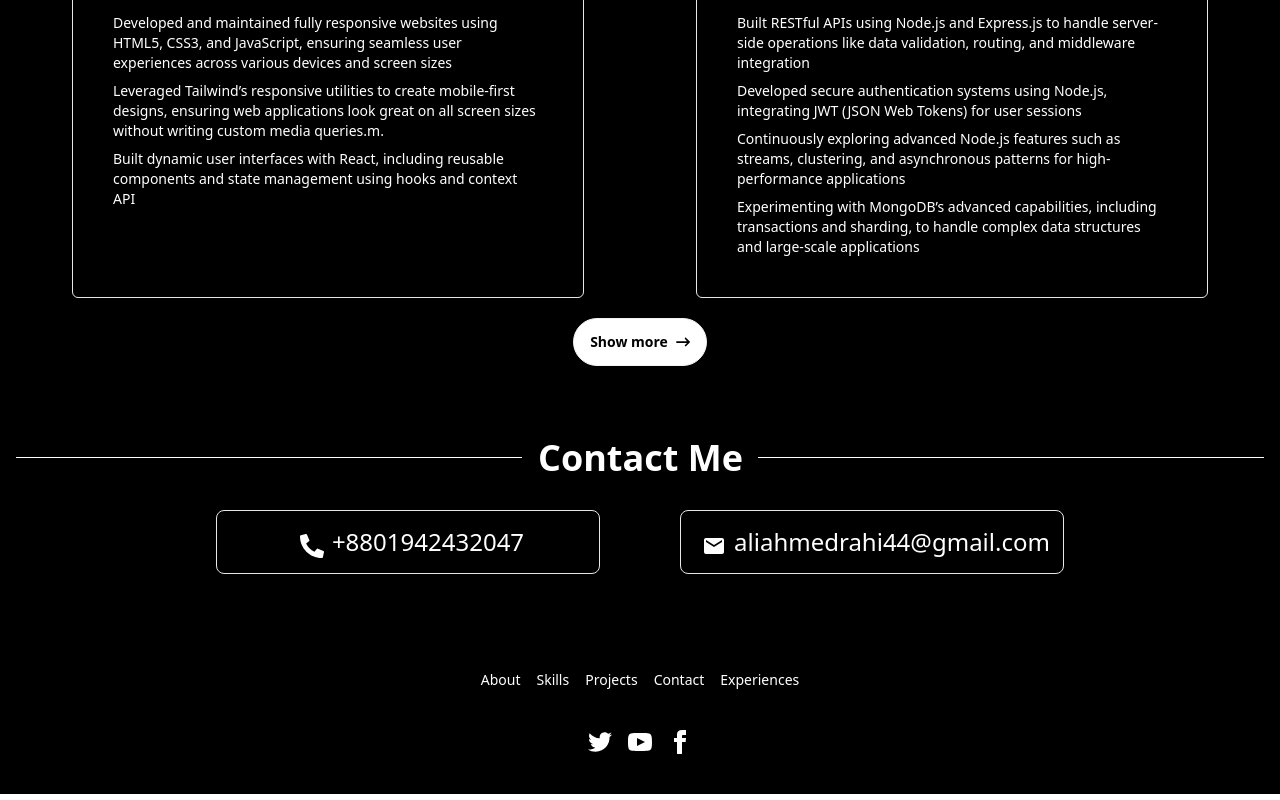
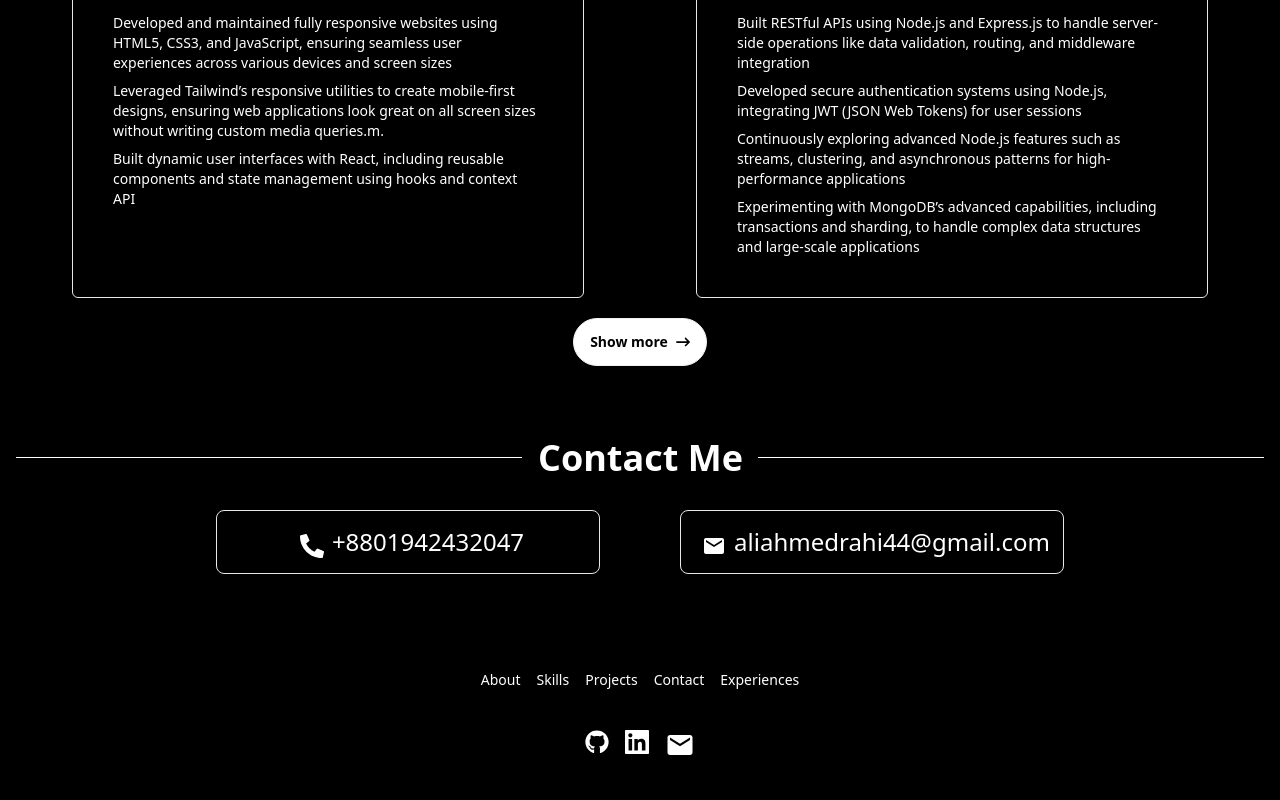
Before and after one commit to Ali-Ahmed-Rahi/My-Portfolio, a React (Vite) app: page / in a window 1280 px wide. Shown: the part 2780-3580 px from the top of the page. Built offline with nearby package versions, Linux system fonts and the light colour scheme.

Commit message:
third commit

```diff
--- a/src/Page/ContactMe.jsx
+++ b/src/Page/ContactMe.jsx
@@ -22,7 +22,7 @@ const ContactMe = () => {
         <div data-aos="zoom-in-up" className="bg-black  mt-3 lg:w-1/3 border">
           <div className="text-center py-5 lg:py-20 px-8">
           <MdEmail className="mx-auto text-3xl lg:text-5xl" />
-            <h2 className=" lg:text-2xl font-medium mt-5">Talk To Our Team</h2>
+            <h2 className=" lg:text-2xl font-medium mt-5">Talk To Me</h2>
             <p className="lg:text-xl mt-5">
               If you Intersted In My Project & Experience?<br /> Just Pickup  Your Phone to
               Chat With Me.
--- a/src/Page/Projects.jsx
+++ /dev/null
@@ -1,22 +0,0 @@
-const Projects = ({project}) => {
-  const {title}=project
-  return (
-    <div className="card bg-base-100 w-96 shadow-xl">
-      <figure>
-        <img
-          src="https://img.daisyui.com/images/stock/photo-1606107557195-0e29a4b5b4aa.webp"
-          alt="Shoes"
-        />
-      </figure>
-      <div className="card-body">
-        <h2 className="card-title">{title}</h2>
-        <p>If a dog chews shoes whose shoes does he choose?</p>
-        <div className="card-actions justify-end">
-          <button className="btn btn-primary">Buy Now</button>
-        </div>
-      </div>
-    </div>
-  );
-};
-
-export default Projects;
--- a/src/Shered/Footer.jsx
+++ b/src/Shered/Footer.jsx
@@ -1,3 +1,6 @@
+import { FaGithub } from "react-icons/fa";
+import { GrLinkedin } from "react-icons/gr";
+import { MdEmail } from "react-icons/md";
 import { Link } from "react-router-dom";
 
 const Footer = () => {
@@ -8,47 +11,35 @@ const Footer = () => {
           <a className="link link-hover">About</a>
           <a className="link link-hover">Skills</a>
           <a className="link link-hover">Projects</a>
-          <Link to='/contact' className="link link-hover">Contact</Link>
-          <Link to='/exp' className="link link-hover">Experiences</Link>
+          <Link to="/contact" className="link link-hover">
+            Contact
+          </Link>
+          <Link to="/exp" className="link link-hover">
+            Experiences
+          </Link>
         </nav>
         <nav>
           <div className="grid grid-flow-col gap-4">
-            <a>
-              <svg
-                xmlns="http://www.w3.org/2000/svg"
-                width="24"
-                height="24"
-                viewBox="0 0 24 24"
-                className="fill-current"
-              >
-                <path d="M24 4.557c-.883.392-1.832.656-2.828.775 1.017-.609 1.798-1.574 2.165-2.724-.951.564-2.005.974-3.127 1.195-.897-.957-2.178-1.555-3.594-1.555-3.179 0-5.515 2.966-4.797 6.045-4.091-.205-7.719-2.165-10.148-5.144-1.29 2.213-.669 5.108 1.523 6.574-.806-.026-1.566-.247-2.229-.616-.054 2.281 1.581 4.415 3.949 4.89-.693.188-1.452.232-2.224.084.626 1.956 2.444 3.379 4.6 3.419-2.07 1.623-4.678 2.348-7.29 2.04 2.179 1.397 4.768 2.212 7.548 2.212 9.142 0 14.307-7.721 13.995-14.646.962-.695 1.797-1.562 2.457-2.549z"></path>
-              </svg>
+            <a href="https://github.com/Ali-Ahmed-Rahi" target="_blank">
+              <div className="text-2xl">
+                <FaGithub />
+              </div>
             </a>
-            <a>
-              <svg
-                xmlns="http://www.w3.org/2000/svg"
-                width="24"
-                height="24"
-                viewBox="0 0 24 24"
-                className="fill-current"
-              >
-                <path d="M19.615 3.184c-3.604-.246-11.631-.245-15.23 0-3.897.266-4.356 2.62-4.385 8.816.029 6.185.484 8.549 4.385 8.816 3.6.245 11.626.246 15.23 0 3.897-.266 4.356-2.62 4.385-8.816-.029-6.185-.484-8.549-4.385-8.816zm-10.615 12.816v-8l8 3.993-8 4.007z"></path>
-              </svg>
+            <a
+              href="https://www.linkedin.com/in/ali-ahmed-rahi10/"
+              target="_blank"
+            >
+              <div className="text-2xl">
+                <GrLinkedin />
+              </div>
             </a>
-            <a>
-              <svg
-                xmlns="http://www.w3.org/2000/svg"
-                width="24"
-                height="24"
-                viewBox="0 0 24 24"
-                className="fill-current"
-              >
-                <path d="M9 8h-3v4h3v12h5v-12h3.642l.358-4h-4v-1.667c0-.955.192-1.333 1.115-1.333h2.885v-5h-3.808c-3.596 0-5.192 1.583-5.192 4.615v3.385z"></path>
-              </svg>
+            <a href="mailto:aliahmedrahi44@gmail.com">
+              <div className="text-3xl">
+                <MdEmail />
+              </div>
             </a>
           </div>
         </nav>
-
       </footer>
     </>
   );
--- a/src/components/Home/Project.jsx
+++ b/src/components/Home/Project.jsx
@@ -57,7 +57,7 @@ const Project = () => {
         </div>
       </div>
       <div data-aos="flip-down" className="text-center mt-10">
-        <button className="btn w-60 rounded-full bg-white text-black">Show More</button>
+        <button className="btn w-60 rounded-full bg-white hover:bg-slate-400 text-black">Show More</button>
       </div>
     </div>
   );
```
